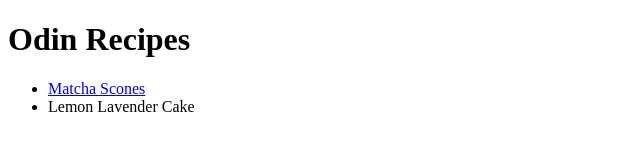
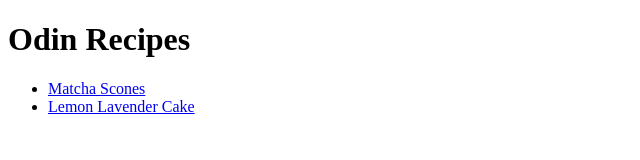
Before and after one commit to jkma1023/odin-recipes, a plain HTML site: page index.html in a window 1280 px wide. Shown: the whole page, without its empty margins (0-640 px from the left). Drawn offline with Linux system fonts and the light colour scheme.

Commit message:
Fix lemon lavender cake link

```diff
--- a/index.html
+++ b/index.html
@@ -7,7 +7,7 @@
     <h1>Odin Recipes</h1>
     <ul>
         <li><a href="recipes/matchascones.html">Matcha Scones</a></li>
-        <li><a href="recipes/lemonlavendercake.html"></a>Lemon Lavender Cake</li>
+        <li><a href="recipes/lemonlavendercake.html">Lemon Lavender Cake</a></li>
     </ul>
 
 </body>
```
